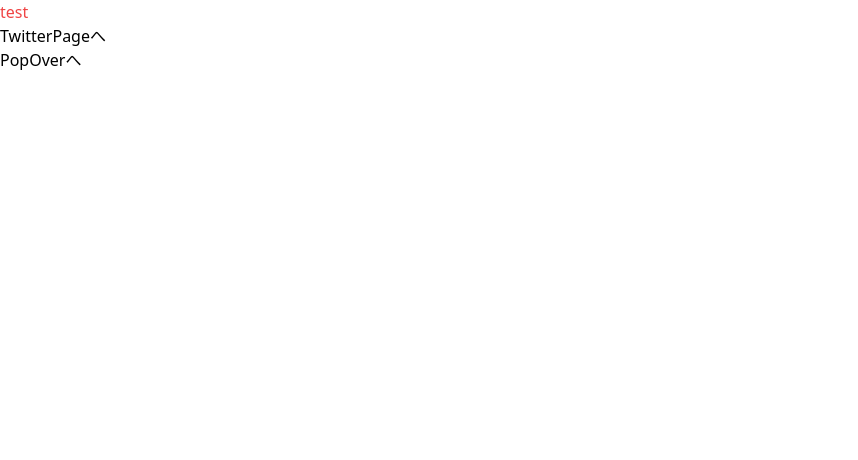
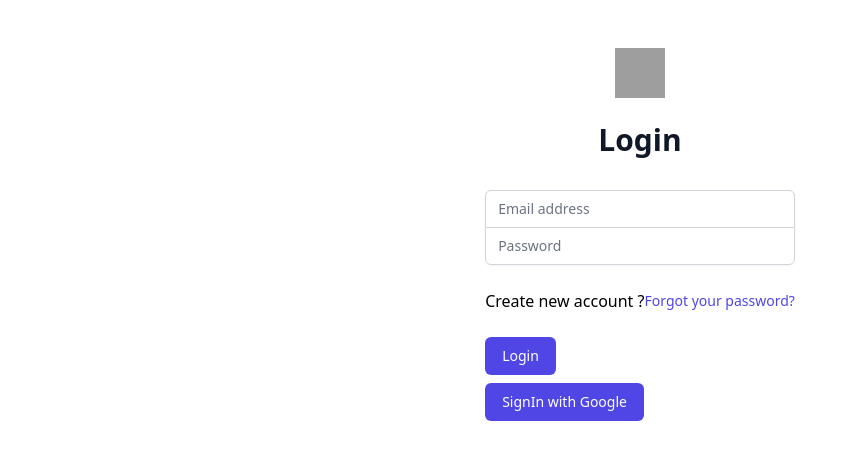
Before and after one commit to mitchan-tenpa/twitter-app, a Next.js app: page / in a window 1280 px wide. Shown: the top 460 px of the page, without its empty margins (0-858 px from the left). Built offline with nearby package versions, Linux system fonts and the light colour scheme; no server answers; grey boxes are pictures that could not be loaded.

Commit message:
🐛 あり　認証できんけどコミット

```diff
--- /dev/null
+++ b/components/Auth.tsx
@@ -0,0 +1,122 @@
+import React, { useState } from 'react'
+import { auth, provider } from '../src/firebase';
+
+const Auth = () => {
+  const [email, setEmail] = useState("");
+  const [password, setPassword] = useState("");
+  const [isLogin, setIsLogin] = useState(true);
+
+  const signInGoogle = async () => {
+    await auth.signInWithPopup(provider).catch((err) => alert(err.message));
+  };
+  const signInEmail = async () => {
+    await auth.signInWithEmailAndPassword(email, password);
+  };
+  const signUpEmail = async () => {
+    await auth.createUserWithEmailAndPassword(email, password);
+  };
+
+  return (
+    <div className="flex justify-center items-center py-12 px-4 min-h-full sm:px-6 lg:px-8">
+      <div className="space-y-8 max-w-md w-full">
+        <div>
+          <img className="mx-auto w-50 h-50" src="https://tailwindui.com/img/logos/workflow-mark-indigo-600.svg" alt="Workflow" />
+          <h2 className="mt-6 text-3xl font-extrabold text-center text-gray-900">
+            {isLogin ? "Login" : "Register"}
+          </h2>
+        </div>
+        <form className="mt-8 space-y-6" action="#" method="POST">
+          <input type="hidden" name="remember" value="true"/>
+          <div className="-space-y-px rounded-md shadow-sm">
+            <div>
+              <label className="sr-only">Email address</label>
+              <input
+                id="email-address"
+                name="email"
+                type="email"
+                autoComplete="email"
+                required
+                className="block relative focus:z-10 py-2 px-3 w-100% text-gray-900 placeholder:text-gray-500 rounded-none rounded-t-md border border-gray-300 focus:border-indigo-500 focus:outline-none focus:ring-indigo-500 appearance-none sm:text-sm w-full" placeholder="Email address"
+                value={email}
+                onChange={(e: React.ChangeEvent<HTMLInputElement>) => {
+                  setEmail(e.target.value);
+                }}
+              />
+            </div>
+            <div>
+              <label className="sr-only">Password</label>
+              <input
+                id="password"
+                name="password"
+                type="password"
+                autoComplete="current-password"
+                required
+                className="block relative focus:z-10 py-2 px-3 w-100% text-gray-900 placeholder:text-gray-500 rounded-none rounded-b-md border border-gray-300 focus:border-indigo-500 focus:outline-none focus:ring-indigo-500 appearance-none sm:text-sm w-full" placeholder="Password"
+                value={password}
+                onChange={(e: React.ChangeEvent<HTMLInputElement>) => {
+                  setPassword(e.target.value);
+                }}
+              />
+            </div>
+          </div>
+
+          <div className="flex justify-between items-center">
+            <div className="flex items-center">
+              <span
+                onClick={() => setIsLogin(!isLogin)}
+              >
+                {isLogin ? "Create new account ?" : "Back to login"}
+              </span>
+            </div>
+            <div className="text-sm">
+              <a href="#" className="font-medium text-indigo-600 hover:text-indigo-500"> Forgot your password? </a>
+            </div>
+          </div>
+
+          <div>
+            <button
+              className="group flex relative justify-center py-2 px-4 text-sm font-medium text-white bg-indigo-600 hover:bg-indigo-700 rounded-md border border-transparent focus:outline-none focus:ring-2 focus:ring-indigo-500 focus:ring-offset-2 w-full"
+              onClick={
+                isLogin
+                  ? async () => {
+                      try {
+                        await signInEmail();
+                      } catch (err:any) {
+                        alert(err.message);
+                      }
+                    }
+                  : async () => {
+                      try {
+                        await signUpEmail();
+                      } catch (err:any) {
+                        alert(err.message);
+                      }
+                    }
+              }
+            >
+              <span className="flex absolute inset-y-0 left-0 items-center pl-3">
+                <svg className="text-indigo-500 group-hover:text-indigo-400 h-5 w-5" xmlns="http://www.w3.org/2000/svg" viewBox="0 0 20 20" fill="currentColor" aria-hidden="true">
+                  <path fillRule="evenodd" d="M5 9V7a5 5 0 0110 0v2a2 2 0 012 2v5a2 2 0 01-2 2H5a2 2 0 01-2-2v-5a2 2 0 012-2zm8-2v2H7V7a3 3 0 016 0z" clipRule="evenodd" />
+                </svg>
+              </span>
+              {isLogin ? "Login" : "Register"}
+            </button>
+            <button
+              className="group flex relative justify-center py-2 px-4 mt-2 text-sm font-medium text-white bg-indigo-600 hover:bg-indigo-700 rounded-md border border-transparent focus:outline-none focus:ring-2 focus:ring-indigo-500 focus:ring-offset-2 w-full"
+              onClick={signInGoogle}
+            >
+              <span className="flex absolute inset-y-0 left-0 items-center pl-3">
+                <svg className="text-indigo-500 group-hover:text-indigo-400 h-5 w-5" xmlns="http://www.w3.org/2000/svg" viewBox="0 0 20 20" fill="currentColor" aria-hidden="true">
+                  <path fillRule="evenodd" d="M5 9V7a5 5 0 0110 0v2a2 2 0 012 2v5a2 2 0 01-2 2H5a2 2 0 01-2-2v-5a2 2 0 012-2zm8-2v2H7V7a3 3 0 016 0z" clipRule="evenodd" />
+                </svg>
+              </span>
+              SignIn with Google
+            </button>
+          </div>
+        </form>
+      </div>
+    </div>
+  )
+}
+
+export default Auth;
--- a/package.json
+++ b/package.json
@@ -11,7 +11,7 @@
     "@headlessui/react": "^1.4.3",
     "@reduxjs/toolkit": "^1.7.2",
     "@tailwindcss/forms": "^0.4.0",
-    "firebase": "8.10.0",
+    "firebase": "^8.10.0",
     "next": "12.0.8",
     "next-themes": "^0.0.15",
     "react": "17.0.2",
--- a/pages/_app.tsx
+++ b/pages/_app.tsx
@@ -9,20 +9,12 @@ import { store } from "../src/store";
 
 function MyApp({ Component, pageProps }: AppProps) {
 
-  const persistor = persistStore(store); //この記述消すとRedux DevToolsのStateが消える
-
   return (
-    <ThemeProvider attribute='class'>
-      <Component {...pageProps} />
-    </ThemeProvider>
-
-    // <Provider store={store}>
-    //   <PersistGate persistor={persistor}>
-    //     <ThemeProvider attribute='class'>
-    //       <Component {...pageProps} />
-    //     </ThemeProvider>
-    //   </PersistGate>
-    // </Provider>
+    <Provider store={store}>
+      <ThemeProvider attribute='class'>
+        <Component {...pageProps} />
+      </ThemeProvider>
+    </Provider>
   )
 }
 
--- a/pages/index.tsx
+++ b/pages/index.tsx
@@ -1,17 +1,51 @@
 import type { NextPage } from 'next'
 import Link from 'next/link'
+import { useEffect } from 'react';
+import { useDispatch, useSelector } from 'react-redux';
+import Auth from '../components/Auth';
+import { login, logout, selectUser } from '../features/userSlice';
+import { auth } from '../src/firebase';
 
 const Home: NextPage = () => {
+  const user = useSelector(selectUser);
+  const dispatch = useDispatch();
+
+  useEffect(() => {
+    const unSub = auth.onAuthStateChanged((authUser) => {
+      if (authUser) {
+        dispatch(
+          login({
+            uid: authUser.uid,
+            photoUrl: authUser.photoURL,
+            displayName: authUser.displayName,
+          })
+        );
+      } else {
+        dispatch(logout());
+      }
+    });
+    return () => {
+      unSub();
+    };
+  }, [dispatch]);
+
   return (
-    <div>
-      <div className="text-red-500">test</div>
+    <>
+      <Auth />
+      {/* {user.uid ? (
+        <Link href="/TwitterPage">TwitterPageへ</Link>
+      ): (
+        <Link href="/TwitterPage">TwitterPageへ</Link>
+      )} */}
+
+      {/* <div className="text-red-500">test</div>
       <div>
         <Link href="/TwitterPage">TwitterPageへ</Link>
       </div>
       <div>
         <Link href="/PopOver">PopOverへ</Link>
-      </div>
-    </div>
+      </div> */}
+    </>
 
   )
 }
--- a/src/firebase.tsx
+++ b/src/firebase.tsx
@@ -4,18 +4,22 @@ import "firebase/firestore";
 import "firebase/storage";
 
 const firebaseConfig = {
-  apiKey: "original-twitter-app.REACT_APP_FIREBASE_APIKEY",
-  authDomain: "original-twitter-app.REACT_APP_FIREBASE_DOMAIN",
-  databaseURL: "original-twitter-app.REACT_APP_FIREBASE_DATABASE",
-  projectId: "original-twitter-app.REACT_APP_FIREBASE_PROJECT_ID",
-  storageBucket: "original-twitter-app.REACT_APP_FIREBASE_STORAGE_BUCKET",
-  messagingSenderId: "original-twitter-app.REACT_APP_FIREBASE_SENDER_ID",
-  appId: "original-twitter-app.REACT_APP_FIREBASE_APP_ID"
+  apiKey: "original-twitter-app.NEXT_PUBLIC_FIREBASE_SPIKEY",
+  authDomain: "original-twitter-app.NEXT_PUBLIC_FIREBASE_DOMAIN",
+  databaseURL: "original-twitter-app.NEXT_PUBLIC_FIREBASE_DATABASE",
+  projectId: "original-twitter-app.NEXT_PUBLIC_FIREBASE_PROJECT_ID",
+  storageBucket: "original-twitter-app.NEXT_PUBLIC_FIREBASE_STORAGE_BUCKET",
+  messagingSenderId: "original-twitter-app.NEXT_PUBLIC_FIREBASE_SENDER_ID",
+  appId: "original-twitter-app.NEXT_PUBLIC_FIREBASE_APP_ID"
 };
 
-const firebaseApp = firebase.initializeApp(firebaseConfig);
+// const firebaseApp = firebase.initializeApp(firebaseConfig);
 
-export const db = firebaseApp.firestore();
+if (firebase.apps.length === 0) {
+  firebase.initializeApp(firebaseConfig);
+}
+
+// export const db = firebaseApp.firestore();
 export const auth = firebase.auth();
 export const storage = firebase.storage();
 export const provider = new firebase.auth.GoogleAuthProvider();
```
Also changed, not shown: 2 other files (tests, documents, lock files or other folders).
